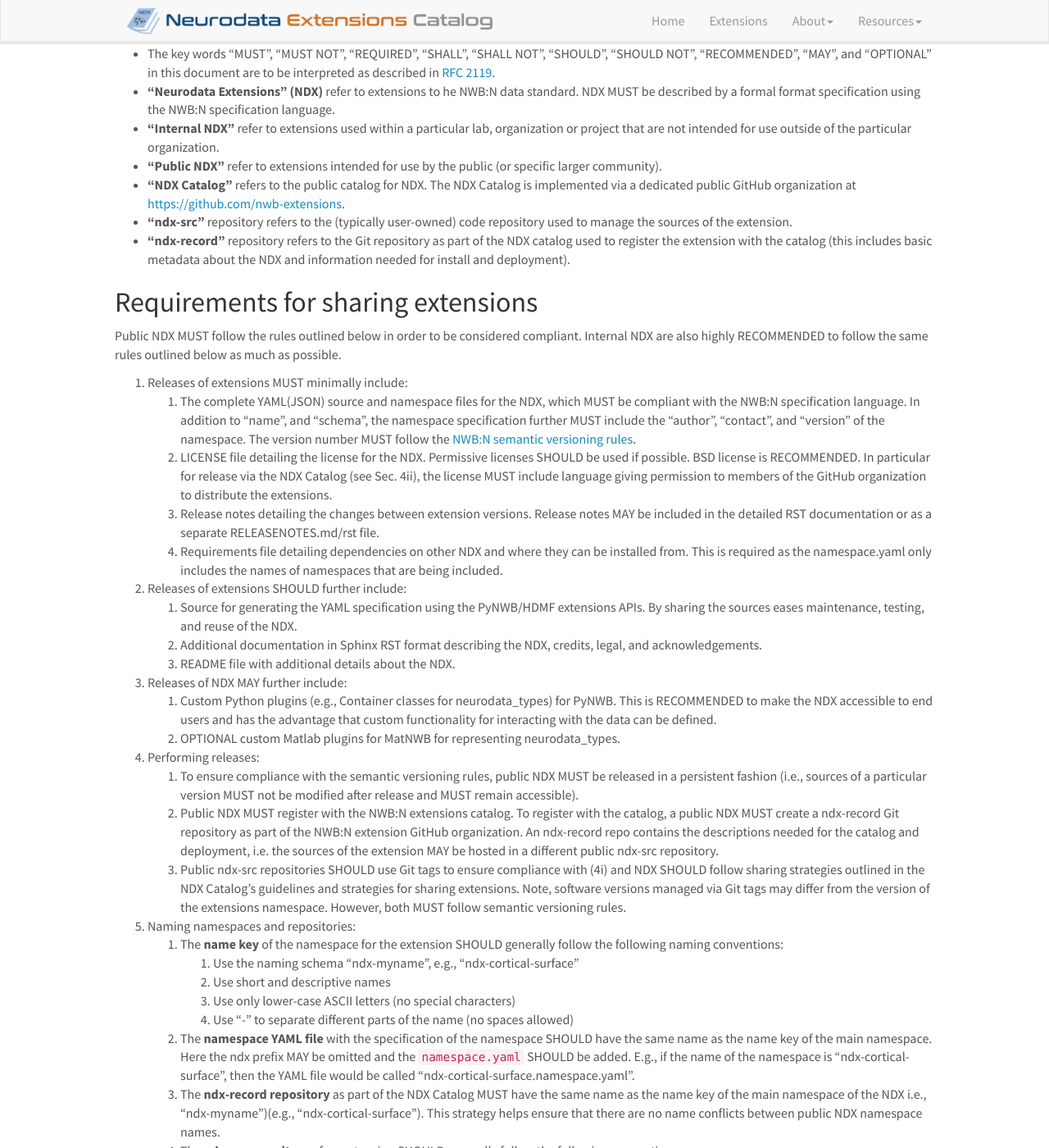
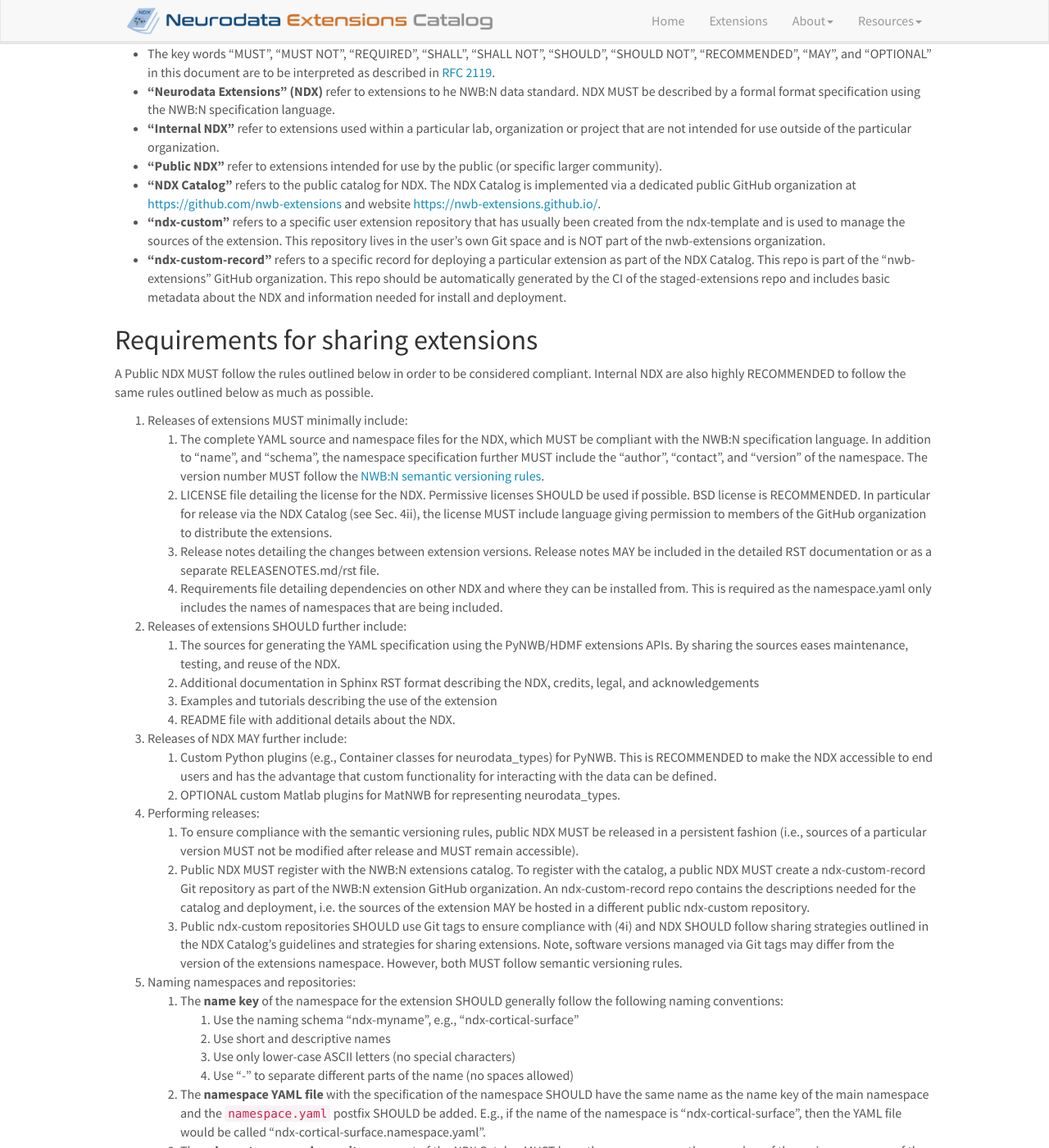
Before and after one commit to nwb-extensions/nwb-extensions.github.io, a Jekyll site: the page built from _pages/sharing_guidelines.md, in a window 1280 px wide and 1400 px high, scrolled down 434 px. Shown: the whole window at 82% size. Built offline with Jekyll 4.4.1, drawn with Linux system fonts in a browser that asks for light colours; nearby versions of some CDN libraries; some of the changed text lies outside the part shown.

Commit message:
Updated terms to match the sharing strategies document and some text clean up

```diff
--- a/_pages/sharing_guidelines.md
+++ b/_pages/sharing_guidelines.md
@@ -25,38 +25,39 @@ The purpose of this document is to define the requirements and strategy for shar
 * **“Neurodata Extensions” (NDX)** refer to extensions to he NWB:N data standard. NDX MUST be described by a formal format specification using the NWB:N specification language.
 * **“Internal NDX”** refer to extensions used within a particular lab, organization or project that are not intended for use outside of the particular organization.
 * **“Public NDX”** refer to extensions intended for use by the public (or specific larger community).
-* **“NDX Catalog”** refers to the public catalog for NDX. The NDX Catalog is implemented via a dedicated public GitHub organization at [https://github.com/nwb-extensions](https://github.com/nwb-extensions).
-* **“ndx-src”** repository refers to the (typically user-owned) code repository used to manage the sources of the extension.
-* **“ndx-record”** repository refers to the Git repository as part of the NDX catalog used to register the extension with the catalog (this includes basic metadata about the NDX and information needed for install and deployment).
+* **“NDX Catalog”** refers to the public catalog for NDX. The NDX Catalog is implemented via a dedicated public GitHub organization at [https://github.com/nwb-extensions](https://github.com/nwb-extensions) and website [https://nwb-extensions.github.io/](https://nwb-extensions.github.io/).
+* **“ndx-custom”** refers to a specific user extension repository that has usually been created from the ndx-template and is used to manage the sources of the extension. This repository lives in the user's own Git space and is NOT part of the nwb-extensions organization.
+* **“ndx-custom-record”** refers to a specific record for deploying a particular extension as part of the NDX Catalog. This repo is part of the “nwb-extensions” GitHub organization. This repo should be automatically generated by the CI of the staged-extensions repo and  includes basic metadata about the NDX and information needed for install and deployment.
 
 ## Requirements for sharing extensions
-Public NDX MUST follow the rules outlined below in order to be considered compliant. Internal NDX are also highly  RECOMMENDED to follow the same rules outlined below as much as possible.
+A Public NDX MUST follow the rules outlined below in order to be considered compliant. Internal NDX are also highly RECOMMENDED to follow the same rules outlined below as much as possible.
 
 1. Releases of extensions MUST minimally include:
-   1. The complete YAML(JSON)  source and namespace files for the NDX, which MUST be compliant with the NWB:N specification language. In addition to “name”, and “schema”,  the namespace specification further MUST include the “author”, “contact”, and “version” of the namespace. The version number MUST follow the <a href="{{ site.url }}{{ site.baseurl }}/versioning_guidelines">NWB:N semantic versioning rules</a>.
+   1. The complete YAML source and namespace files for the NDX, which MUST be compliant with the NWB:N specification language. In addition to “name”, and “schema”,  the namespace specification further MUST include the “author”, “contact”, and “version” of the namespace. The version number MUST follow the <a href="{{ site.url }}{{ site.baseurl }}/versioning_guidelines">NWB:N semantic versioning rules</a>.
    1. LICENSE file detailing the license for the NDX. Permissive licenses SHOULD be used if possible. BSD license is RECOMMENDED. In particular for release via the NDX Catalog (see Sec. 4ii), the license MUST include language giving permission to members of the GitHub organization to distribute the extensions.
    1. Release notes detailing the changes between extension versions. Release notes MAY be included in the detailed RST documentation or as a separate RELEASENOTES.md/rst file.
    1. Requirements file detailing dependencies on other NDX and where they can be installed from. This is required as the namespace.yaml only includes the names of namespaces that are being included.
 1. Releases of extensions SHOULD further include:
-   1. Source for generating the YAML specification using the PyNWB/HDMF extensions APIs. By sharing the sources eases maintenance, testing, and reuse of the NDX.
-   1. Additional documentation in Sphinx RST format describing the NDX, credits, legal, and acknowledgements.
+   1. The sources for generating the YAML specification using the PyNWB/HDMF extensions APIs. By sharing the sources eases maintenance, testing, and reuse of the NDX.
+   1. Additional documentation in Sphinx RST format describing the NDX, credits, legal, and acknowledgements
+   1. Examples and tutorials describing the use of the extension
    1. README file with additional details about the NDX.
 1. Releases of NDX MAY further include:
    1. Custom Python plugins (e.g., Container classes for neurodata_types) for PyNWB. This is RECOMMENDED to make the NDX accessible to end users and has the advantage that custom functionality for interacting with the data can be defined.
    1. OPTIONAL custom Matlab plugins for MatNWB for representing neurodata_types.
 1. Performing releases:
    1. To ensure compliance with the semantic versioning rules, public NDX MUST be released in a persistent fashion (i.e., sources of a particular version MUST not be modified after release and MUST remain accessible).
-   1. Public NDX MUST register with the NWB:N extensions catalog. To register with the catalog, a public NDX MUST create a ndx-record Git repository as part of the NWB:N extension GitHub organization. An ndx-record repo contains the descriptions needed for the catalog and deployment, i.e. the sources of the extension MAY be hosted in a different public ndx-src repository.
-   1. Public ndx-src repositories SHOULD use Git tags to ensure compliance with (4i) and NDX SHOULD follow sharing strategies outlined in the NDX Catalog's guidelines and strategies for sharing extensions. Note, software versions managed via Git tags may differ from the version of the extensions namespace. However, both MUST follow semantic versioning rules.
+   1. Public NDX MUST register with the NWB:N extensions catalog. To register with the catalog, a public NDX MUST create a ndx-custom-record Git repository as part of the NWB:N extension GitHub organization. An ndx-custom-record repo contains the descriptions needed for the catalog and deployment, i.e. the sources of the extension MAY be hosted in a different public ndx-custom repository.
+   1. Public ndx-custom repositories SHOULD use Git tags to ensure compliance with (4i) and NDX SHOULD follow sharing strategies outlined in the NDX Catalog's guidelines and strategies for sharing extensions. Note, software versions managed via Git tags may differ from the version of the extensions namespace. However, both MUST follow semantic versioning rules.
 1. Naming namespaces and repositories:
    1. The **name key** of the namespace for the extension SHOULD generally follow the following naming conventions:
       1. Use the naming schema “ndx-myname”, e.g., “ndx-cortical-surface”
       1. Use short and descriptive names
       1. Use only lower-case ASCII letters (no special characters)
       1. Use “-” to separate different parts of the name (no spaces allowed)
-   1. The **namespace YAML file** with the specification of the namespace SHOULD have the same name as the name key of the main namespace. Here the ndx prefix MAY be omitted and the ``namespace.yaml`` SHOULD be added. E.g., if the name of the namespace is "ndx-cortical-surface", then the YAML file would be called "ndx-cortical-surface.namespace.yaml".
-   1. The **ndx-record repository** as part of the NDX Catalog MUST have the same name as the name key of the main namespace of the NDX i.e., “ndx-myname”)(e.g., “ndx-cortical-surface”). This strategy helps ensure that there are no name conflicts between public NDX namespace names.
-   1. The **ndx-src repository** of an extension SHOULD generally follow the following conventions:
+   1. The **namespace YAML file** with the specification of the namespace SHOULD have the same name as the name key of the main namespace and the ``namespace.yaml`` postfix SHOULD be added. E.g., if the name of the namespace is "ndx-cortical-surface", then the YAML file would be called "ndx-cortical-surface.namespace.yaml".
+   1. The **ndx-custom-record repository** as part of the NDX Catalog MUST have the same name as the name key of the main namespace of the NDX i.e., “ndx-myname”)(e.g., “ndx-cortical-surface”). This strategy helps ensure that there are no name conflicts between public NDX namespace names.
+   1. The **ndx-custom repository** of an extension SHOULD generally follow the following conventions:
        1. Have the same name as the name key of the main namespace of the NDX (i.e., “ndx-myname”)(e.g., “ndx-cortical-surface”)
        1. Use GitHub (preferred) (or other public Git hosting service)
        1. Include a description and URL
```
